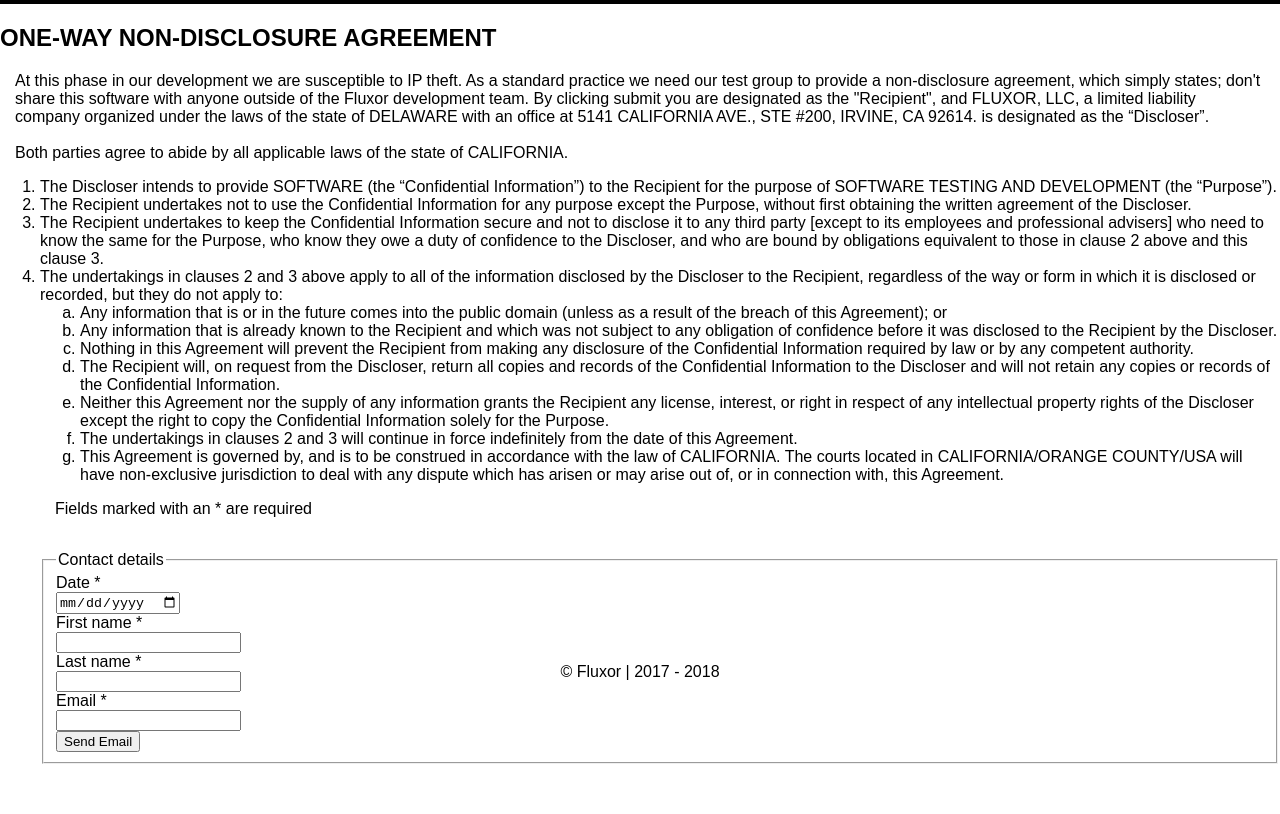
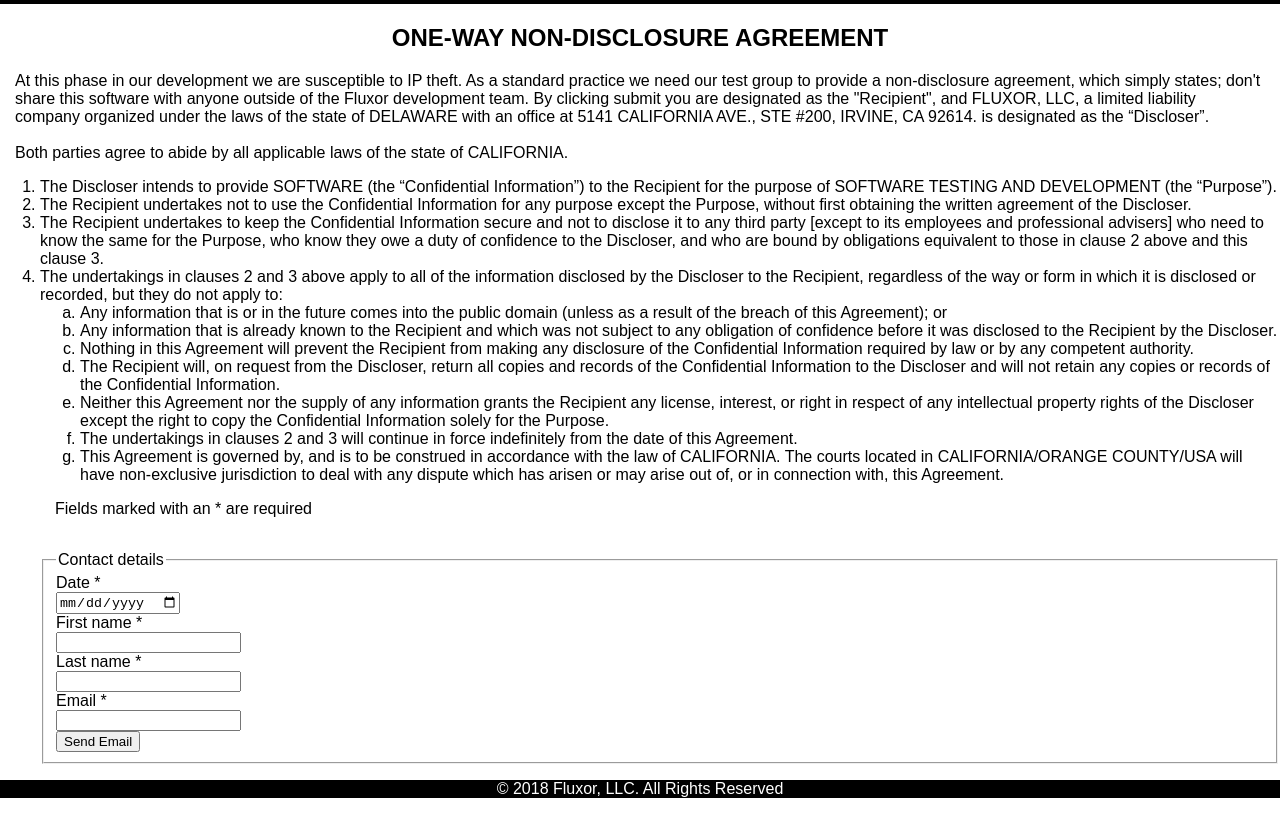
Before and after one commit to amander2/kris-jenner, a plain HTML site: page legal-stuff/legal-stuff.html in a window 1280 px wide. Shown: the part 103-917 px from the top of the page. Before the commit the page ends 883 px from the top, so only its background shows below. Drawn offline with Linux system fonts and the light colour scheme.

Commit message:
Added footer and started social button layout

```diff
--- a/legal-stuff/legal-stuff.html
+++ b/legal-stuff/legal-stuff.html
@@ -57,6 +57,16 @@ body {
     float: none;
   }
 }
+
+ .footer {
+    position: static;
+    left: 0;
+    bottom: 0;
+    width: 100%;
+    background-color: black;
+    color: white;
+    text-align: center;
+}
     p.legal {
     margin: 15px;}
 
@@ -65,7 +75,7 @@ body {
 
     p.form {
     margin: 15px;}
-
+}
 </style>
 </head>
 <body>
@@ -78,9 +88,11 @@ body {
     <a href="../contact/contact.html">CONTACT</a>
   </div>
 </div>
+<!--begin NDA-->
+    <div style="text-align:center">
+    <h2>ONE-WAY NON-DISCLOSURE AGREEMENT</h2>
+    </div>
     <div style="text-align:left">
-    <h2>ONE-WAY NON-DISCLOSURE AGREEMENT</h2>
-
     <p class="legal">
 
         At this phase in our development we are susceptible to IP theft. As a standard practice we need our test group to provide a non-disclosure agreement, which simply states; don't share this software with anyone outside of the Fluxor development team. By clicking submit you are designated as the "Recipient", and FLUXOR, LLC, a limited liability company organized under the laws of the state of DELAWARE with an office at 5141 CALIFORNIA AVE., STE #200, IRVINE, CA 92614. is designated as the “Discloser”.
@@ -124,6 +136,7 @@ body {
                         out of, or in connection with, this Agreement.</li>
                 </ol>
         </p>
+<!--begin form submission-->
 <p class="form">
     Fields marked with an * are required<br />
      <br />
@@ -146,21 +159,9 @@ body {
      </form>
 </p></div>
 </body>
- <style>
-.footer {
-    position: fixed;
-    left: 0;
-    bottom: 0%;
-    width: 100%;
+<!--begin footer-->
+<div class="footer">
+  <p>© 2018 Fluxor, LLC. All Rights Reserved</p>
+</div>
 
-    background-color: white;
-    color: black;
-    text-align: center;
-    z-index: -5;
-}
-</style>
-
-<div class="footer">
-  <p>© Fluxor | 2017 - 2018</p>
-</div>
 </html>
```
Also changed, not shown: contact/contact.html (+12 -13 lines), how-it-works/how-it-works.html (+12 -13 lines), index.html (+16 -0 lines), live-map/live-map.html (+15 -0 lines), contact/fluxor-logo-round.png (deleted), how-it-works/fluxor-logo-round.png (deleted), images/discord-logo.svg (added), legal-stuff/fluxor-logo-round.png (deleted), live-map/fluxor-logo-round.png (deleted). Lines whose indentation alone changed are shown as unchanged.
